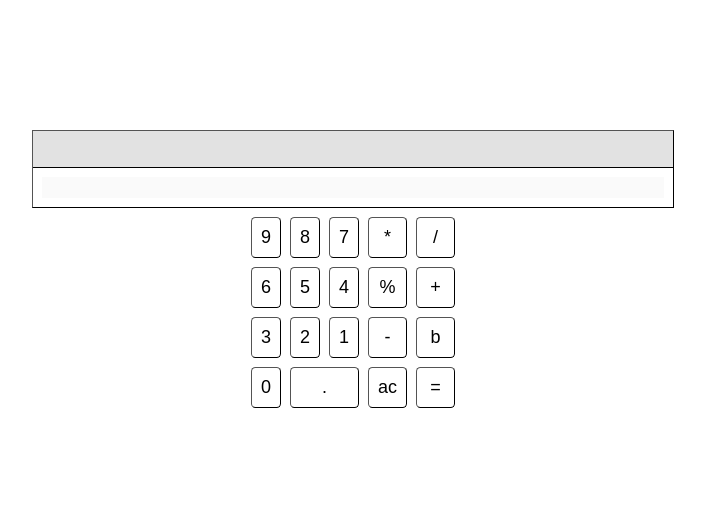
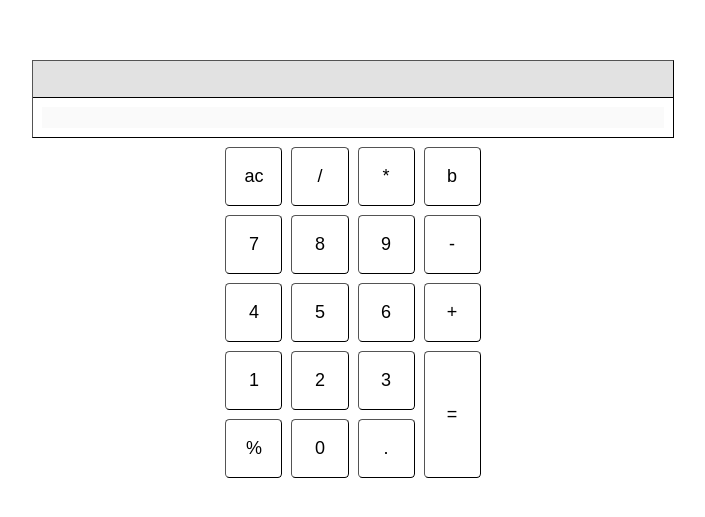
Before and after one commit to EGRrqq/calculator, a plain HTML site: page index.html in a window 1280 px wide. Shown: the part 131-648 px from the top of the page, without its empty margins (287-992 px from the left). Drawn offline with Linux system fonts and the light colour scheme.

Commit message:
chore(css): button repositioning
chore(html): remove extra space in the input selector

```diff
--- a/style.css
+++ b/style.css
@@ -27,7 +27,7 @@ article {
 }
 
 button {
-  padding: 0.5rem;
+  padding: 1rem;
   border: 1px outset black;
   border-radius: 0.25rem;
   background-color: inherit;
@@ -77,29 +77,88 @@ button:hover {
 }
 
 .buttons-container {
-  display: flex;
+  display: grid;
+  grid-template-columns: repeat(4, 1fr);
+  grid-template-rows: repeat(5, 1fr);
 }
 
-.digits {
-  display: grid;
-  grid-template-columns: repeat(3, 1fr);
-  grid-template-rows: repeat(4, 1fr);
-}
-
+.digits,
 .operators {
-  display: grid;
-  grid-template-columns: repeat(2, 1fr);
-  grid-template-rows: repeat(4, 1fr);
+  display: contents;
 }
 
 button[data-content="ac"] {
-  grid-area: 4 / 1 / auto / auto;
+  grid-area: 1 / 1;
+}
+
+button[data-content="/"] {
+  grid-area: 1 / 2;
+}
+
+button[data-content="*"] {
+  grid-area: 1 / 3;
+}
+
+button[data-content="b"] {
+  grid-area: 1 / 4;
+}
+
+button[data-content="-"] {
+  grid-area: 2 / 4;
+}
+
+button[data-content="+"] {
+  grid-area: 3 / 4;
 }
 
 button[data-content="="] {
-  grid-area: 4 / 2 / auto / auto;
+  grid-area: 4 / 4 / 6 / 4;
 }
 
 button[data-content="."] {
-  grid-area: auto / 2 / auto / 4;
+  grid-area: 5 / 3;
 }
+
+button[data-content="%"] {
+  grid-area: 5 / 1;
+}
+
+button[data-content="0"] {
+  grid-area: 5 / 2;
+}
+
+button[data-content="1"] {
+  grid-area: 4 / 1;
+}
+
+button[data-content="2"] {
+  grid-area: 4 / 2;
+}
+
+button[data-content="3"] {
+  grid-area: 4 / 3;
+}
+
+button[data-content="4"] {
+  grid-area: 3 / 1;
+}
+
+button[data-content="5"] {
+  grid-area: 3 / 2;
+}
+
+button[data-content="6"] {
+  grid-area: 3 / 3;
+}
+
+button[data-content="7"] {
+  grid-area: 2 / 1;
+}
+
+button[data-content="8"] {
+  grid-area: 2 / 2;
+}
+
+button[data-content="9"] {
+  grid-area: 2 / 3;
+}
```
Also changed, not shown: index.html (+1 -1 lines).
